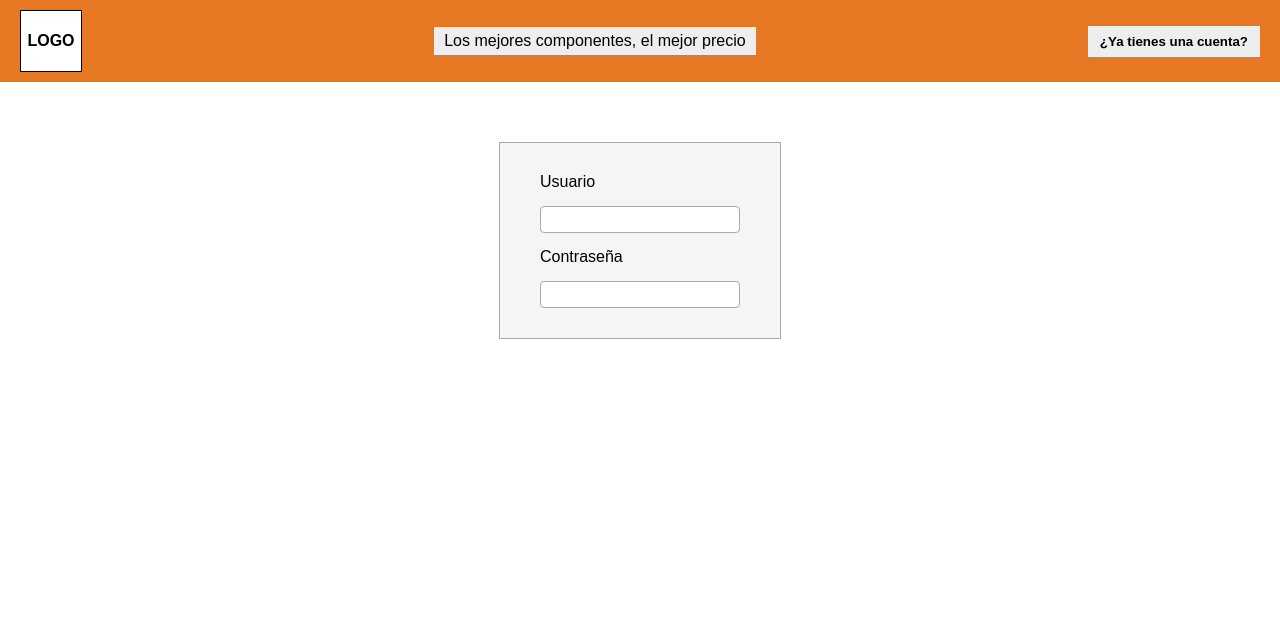
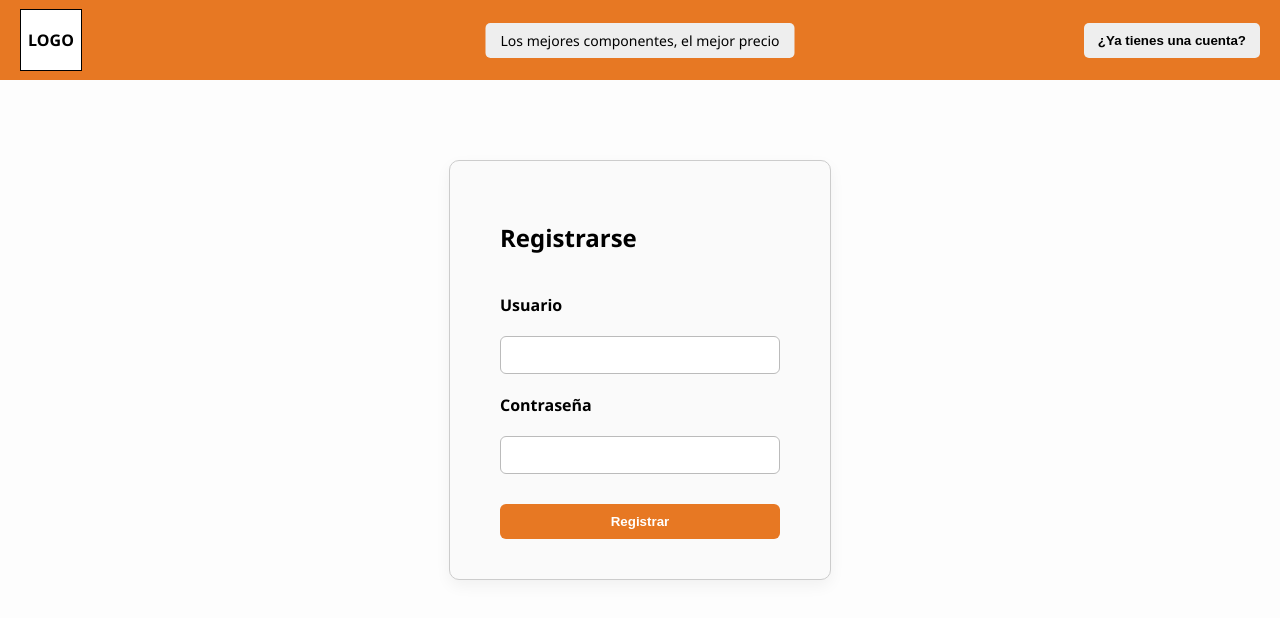
Before and after one commit to adlopp/proyecto-daw, a website: page public/index.html in a window 1280 px wide. Drawn offline with Linux system fonts and the light colour scheme.

Commit message:
Pantalla de inicio de sesión mejorada

```diff
--- a/public/css/style.css
+++ b/public/css/style.css
@@ -1,16 +1,18 @@
 body {
   margin: 0;
-  font-family: Arial, sans-serif;
-  background-color: #ffffff;
+  font-family: 'Segoe UI', Tahoma, Geneva, Verdana, sans-serif;
+  background-color: #fdfdfd;
 }
 
 .top-bar {
   background-color: #e77823;
   color: #000;
+  position: relative;
+  height: 80px;
   display: flex;
   align-items: center;
   justify-content: space-between;
-  padding: 10px 20px;
+  padding: 0 20px;
 }
 
 .logo {
@@ -25,37 +27,72 @@ body {
 }
 
 .slogan {
+  position: absolute;
+  left: 50%;
+  transform: translateX(-50%);
   background-color: #eee;
-  padding: 5px 10px;
-  margin-left: 20px;
+  padding: 8px 15px;
+  border-radius: 5px;
+  font-size: 14px;
+  white-space: nowrap;
 }
+
 
 .login-btn {
   background-color: #eee;
   border: none;
-  padding: 8px 12px;
+  padding: 10px 14px;
+  font-weight: bold;
   cursor: pointer;
-  font-weight: bold;
+  border-radius: 5px;
+  transition: background-color 0.2s ease;
+}
+
+.login-btn:hover {
+  background-color: #ccc;
 }
 
 .login-container {
   display: flex;
   justify-content: center;
-  margin-top: 60px;
+  margin-top: 80px;
 }
 
 .login-form {
-  background-color: #f5f5f5;
-  border: 1px solid #aaa;
-  padding: 30px 40px;
+  background-color: #fafafa;
+  border: 1px solid #ccc;
+  padding: 40px 50px;
+  border-radius: 10px;
+  box-shadow: 0 6px 15px rgba(0, 0, 0, 0.05);
   display: flex;
   flex-direction: column;
-  gap: 15px;
-  min-width: 200px;
+  gap: 20px;
+  min-width: 280px;
+}
+
+.login-form label {
+  font-weight: bold;
 }
 
 .login-form input {
-  padding: 5px;
-  border-radius: 4px;
-  border: 1px solid #aaa;
+  padding: 10px;
+  border-radius: 6px;
+  border: 1px solid #bbb;
+  font-size: 14px;
 }
+
+.register-btn {
+  margin-top: 10px;
+  padding: 10px 12px;
+  border: none;
+  background-color: #e77823;
+  color: white;
+  font-weight: bold;
+  border-radius: 6px;
+  cursor: pointer;
+  transition: background-color 0.3s ease;
+}
+
+.register-btn:hover {
+  background-color: #e77823;
+}
--- a/public/index.html
+++ b/public/index.html
@@ -7,20 +7,24 @@
   <link rel="stylesheet" href="css/style.css" />
 </head>
 <body>
-  <header class="top-bar">
+    <header class="top-bar">
     <div class="logo">LOGO</div>
     <div class="slogan">Los mejores componentes, el mejor precio</div>
-    <button class="login-btn">¿Ya tienes una cuenta?</button>
-  </header>
+    <button id="toggle-form" class="login-btn">¿Ya tienes una cuenta?</button>
+    </header>
+  <main class="login-container">
+    <form id="formulario" class="login-form">
+      <h2 id="form-title">Registrarse</h2>
 
-  <main class="login-container">
-    <form class="login-form">
       <label for="usuario">Usuario</label>
       <input type="text" id="usuario" name="usuario" />
 
       <label for="contrasena">Contraseña</label>
       <input type="password" id="contrasena" name="contrasena" />
+
+      <button type="submit" class="register-btn" id="submit-btn">Registrar</button>
     </form>
   </main>
+  <script src="js/main.js"></script>
 </body>
 </html>
--- a/public/js/main.js
+++ b/public/js/main.js
@@ -0,0 +1,19 @@
+const toggleBtn = document.getElementById('toggle-form');
+const formTitle = document.getElementById('form-title');
+const submitBtn = document.getElementById('submit-btn');
+
+let isLogin = false;
+
+toggleBtn.addEventListener('click', () => {
+  isLogin = !isLogin;
+
+  if (isLogin) {
+    formTitle.textContent = 'Iniciar sesión';
+    submitBtn.textContent = 'Entrar';
+    toggleBtn.textContent = '¿No tienes cuenta? Regístrate';
+  } else {
+    formTitle.textContent = 'Crear una cuenta';
+    submitBtn.textContent = 'Registrarse';
+    toggleBtn.textContent = '¿Ya tienes una cuenta?';
+  }
+});
```
